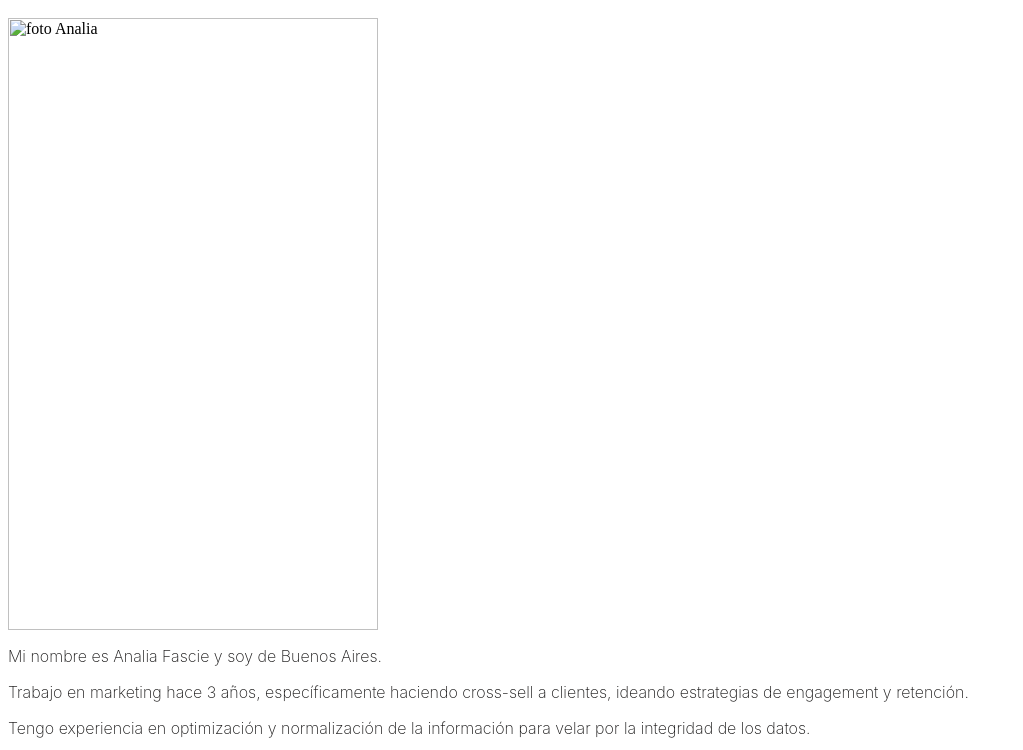
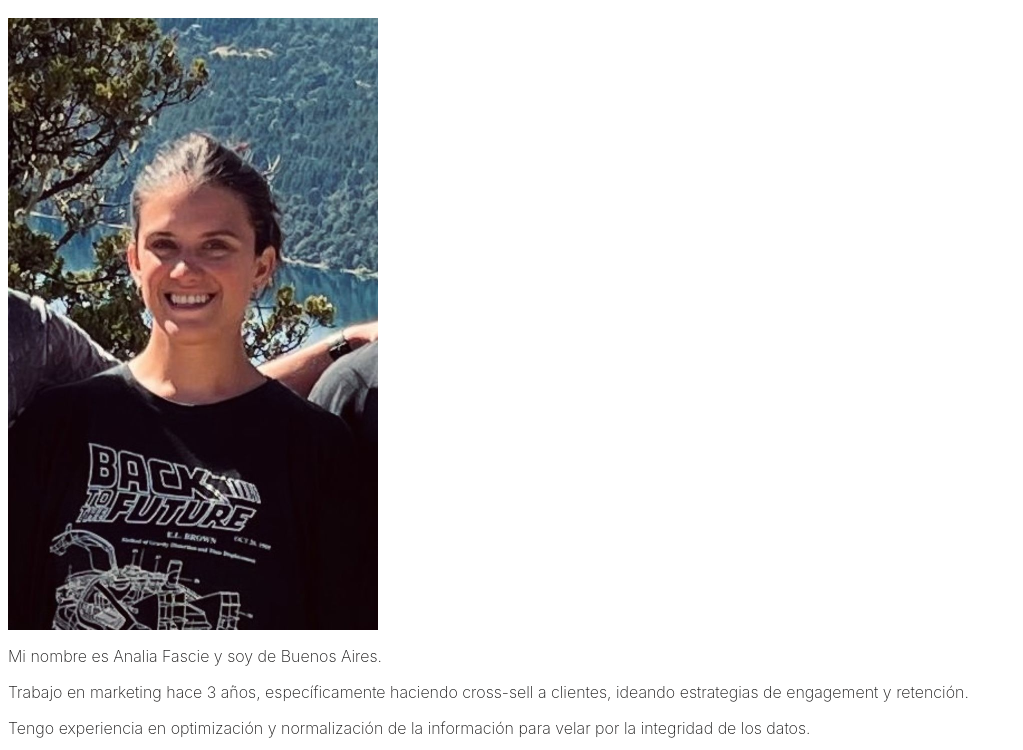
Before and after one commit to analiafascie/actividad1, a plain HTML site: page PresentaAnaliaFascie.html in a window 1280 px wide. Shown: the part 50-800 px from the top of the page, without its empty margins (0-1023 px from the left). Drawn offline with Linux system fonts and the light colour scheme.

Commit message:
PresentaAnaliaFascie.html

```diff
--- a/PresentaAnaliaFascie.html
+++ b/PresentaAnaliaFascie.html
@@ -15,7 +15,7 @@
         </ul>
     </header>
     <main>
-        <img src="img/fotoAnalia.jpeg" alt="foto Analia" width="370" height="612">
+        <img src="fotoAnalia.jpeg" alt="foto Analia" width="370" height="612">
         <p style="font-family: 'Inter', sans-serif; font-weight: 200; color: #181717;">Mi nombre es Analia Fascie y soy de Buenos Aires.</p>
         <p style="font-family: 'Inter', sans-serif; font-weight: 200; color: #181717;">Trabajo en marketing hace 3 años, específicamente haciendo cross-sell a clientes, ideando estrategias de engagement y retención.</p>
         <p style="font-family: 'Inter', sans-serif; font-weight: 200; color: #181717;">Tengo experiencia en optimización y normalización de la información para velar por la integridad de los datos.</p>
```
